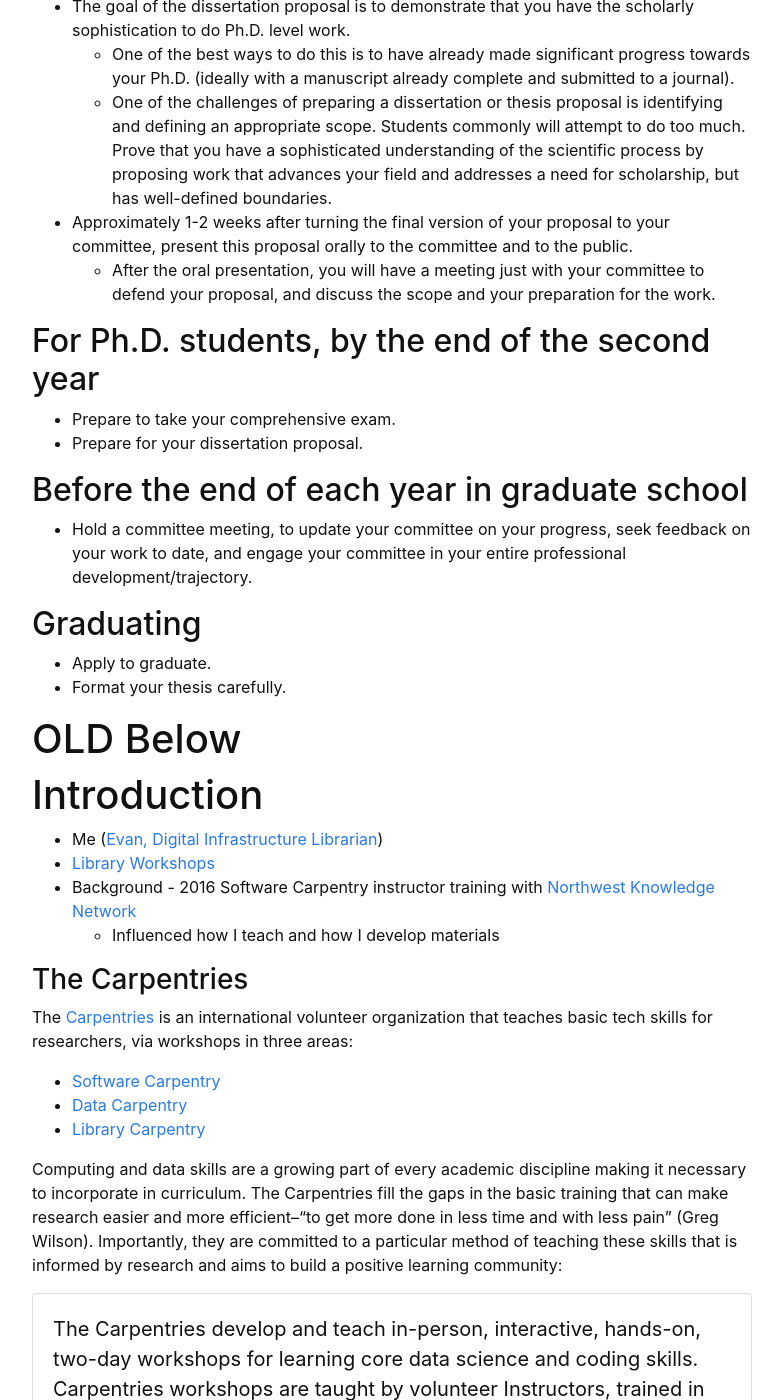
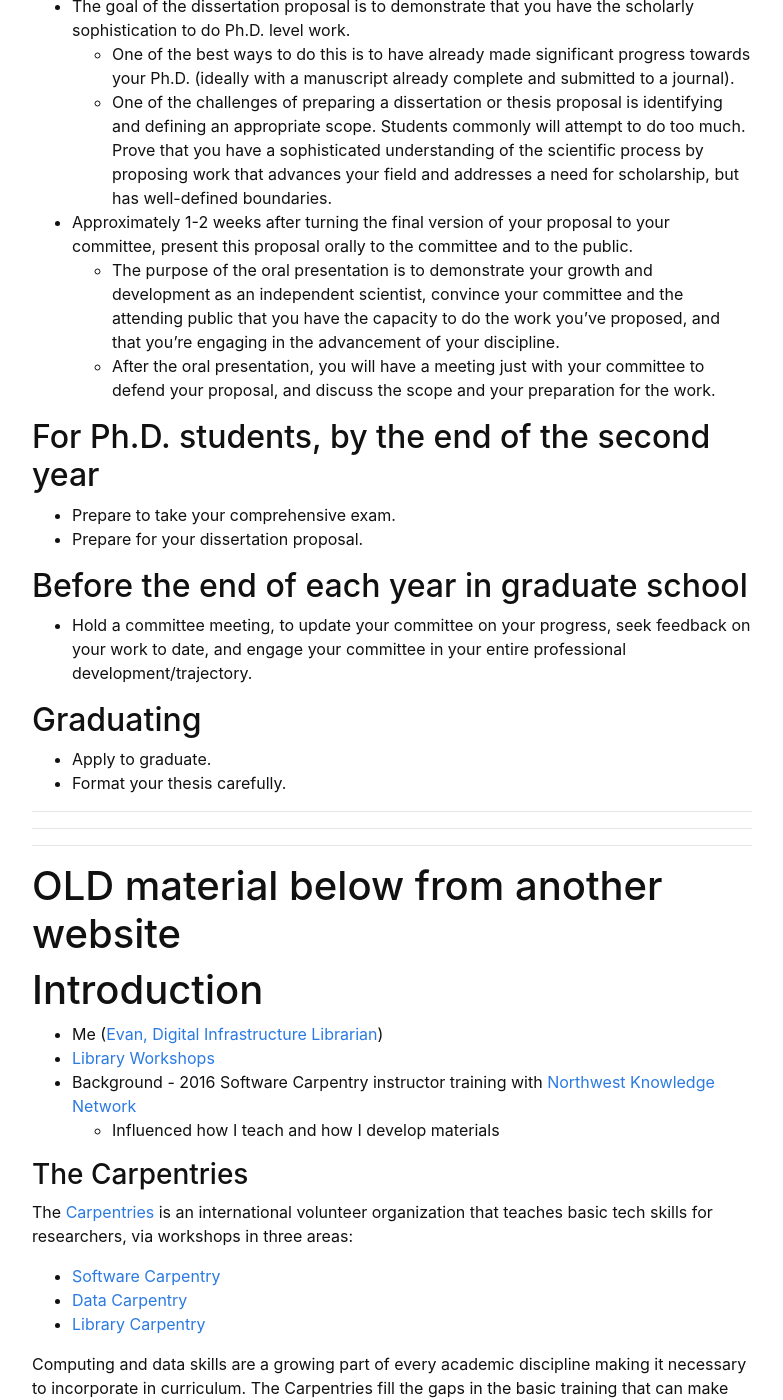
Before and after one commit to yoramterleth/uiglaciology, a Jekyll site: the page built from content/4-UIdaho.md, in a window 1280 px wide and 1400 px high, scrolled down 929 px. Shown: the whole window, without its empty margins (248-1031 px from the left). Built offline with Jekyll 4.4.1, drawn with Linux system fonts in a browser that asks for light colours.

Commit message:
Update 4-UIdaho.md

```diff
--- a/content/4-UIdaho.md
+++ b/content/4-UIdaho.md
@@ -30,6 +30,7 @@ Below is a list of tasks and activities that will help keep your time in grad sc
     - One of the best ways to do this is to have already made significant progress towards your Ph.D. (ideally with a manuscript already complete and submitted to a journal).
     - One of the challenges of preparing a dissertation or thesis proposal is identifying and defining an appropriate scope.  Students commonly will attempt to do too much.  Prove that you have a sophisticated understanding of the scientific process by proposing work that advances your field and addresses a need for scholarship, but has well-defined boundaries.
 - Approximately 1-2 weeks after turning the final version of your proposal to your committee, present this proposal orally to the committee and to the public.
+    - The purpose of the oral presentation is to demonstrate your growth and development as an independent scientist,  convince your committee and the attending public that you have the capacity to do the work you've proposed, and that you're engaging in the advancement of your discipline.
     - After the oral presentation, you will have a meeting just with your committee to defend your proposal, and discuss the scope and your preparation for the work.
 
 
@@ -45,7 +46,16 @@ Below is a list of tasks and activities that will help keep your time in grad sc
 - Format your thesis carefully.
 
 
-# OLD Below
+---
+
+---
+
+---
+
+
+# OLD material below from another website
+
+
 # Introduction
 
 - Me ([Evan, Digital Infrastructure Librarian](http://vivo.nkn.uidaho.edu/vivo/individual/n43629){:target="_blank"})
```
